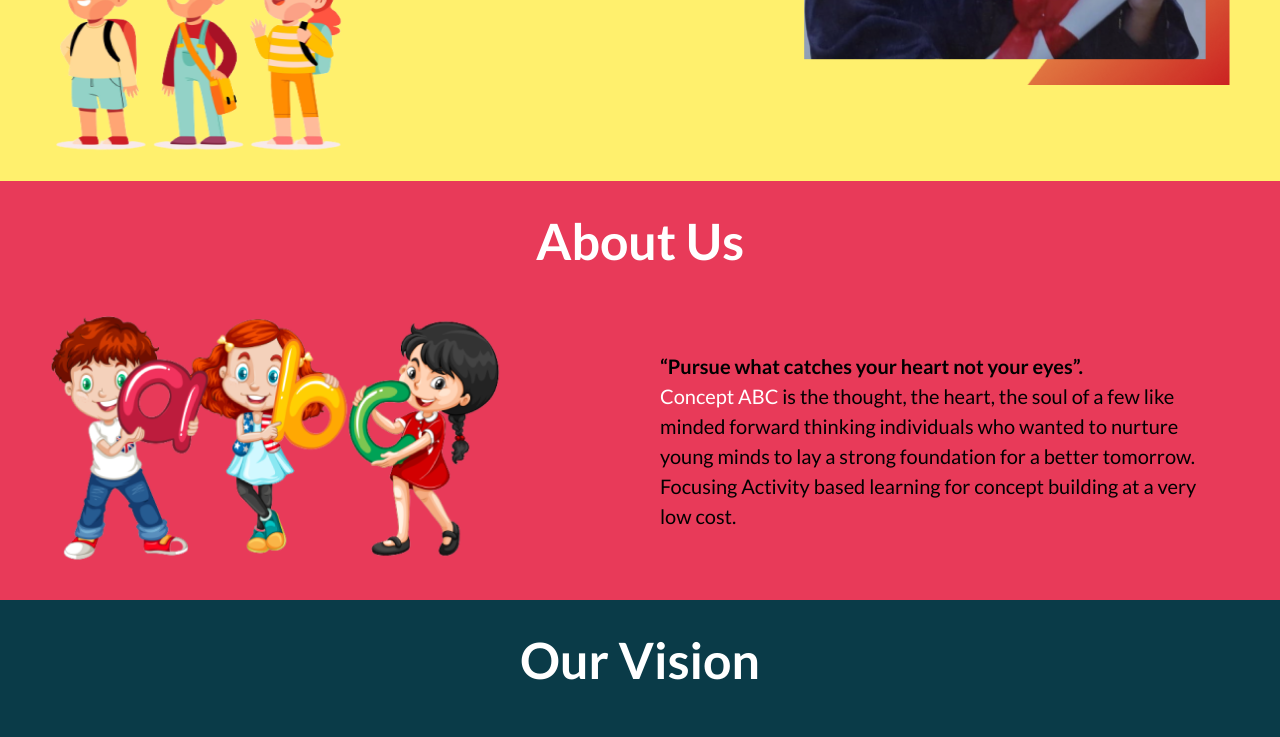
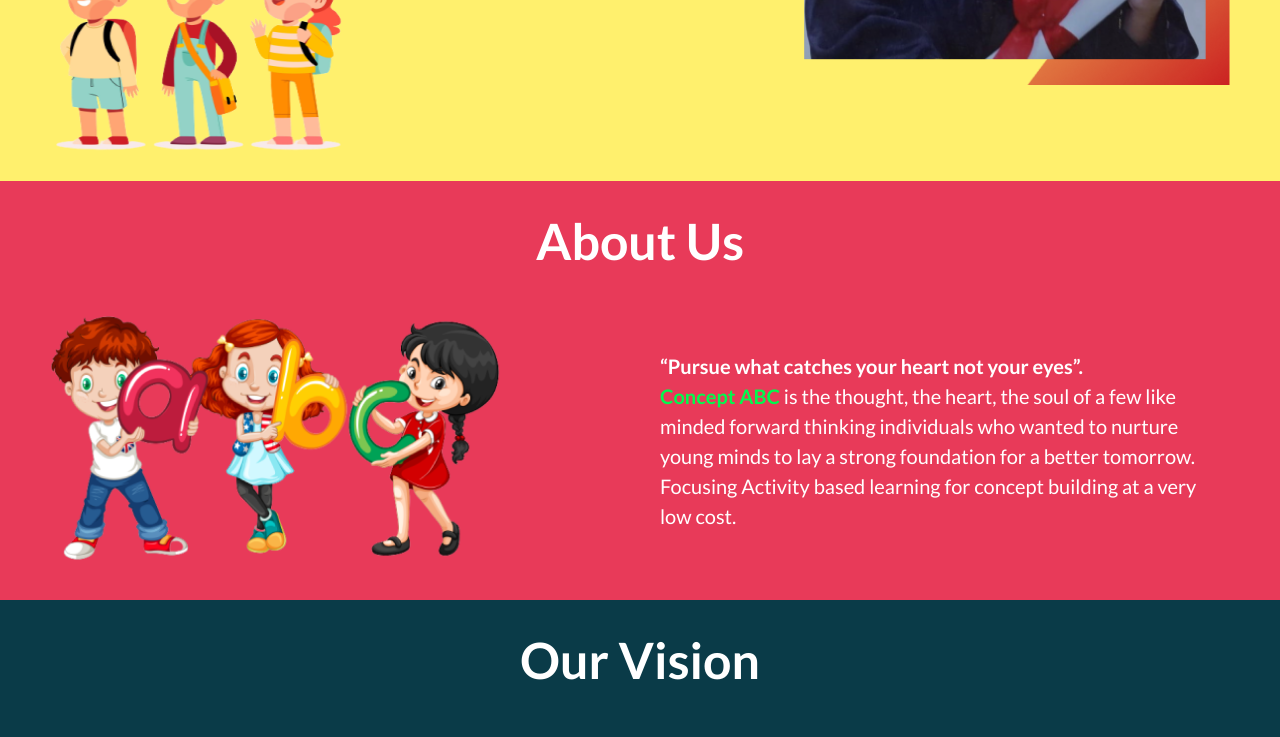
Before and after one commit to harshvats2000/concept-abc, a Next.js app: page / in a window 1280 px wide. Shown: the part 635-1372 px from the top of the page. Built offline with nearby package versions, Linux system fonts and the light colour scheme.

Commit message:
added another patron

```diff
--- a/components/About.js
+++ b/components/About.js
@@ -25,11 +25,14 @@
           <p data-aos="fade-up">
             <strong>“Pursue what catches your heart not your eyes”.</strong>
             <br />
-            <span style={{ color: "white" }}> Concept ABC</span> is the thought,
-            the heart, the soul of a few like minded forward thinking
-            individuals who wanted to nurture young minds to lay a strong
-            foundation for a better tomorrow. Focusing Activity based learning
-            for concept building at a very low cost.
+            <span style={{ color: "#00fa4e", fontWeight: "bold" }}>
+              {" "}
+              Concept ABC
+            </span>{" "}
+            is the thought, the heart, the soul of a few like minded forward
+            thinking individuals who wanted to nurture young minds to lay a
+            strong foundation for a better tomorrow. Focusing Activity based
+            learning for concept building at a very low cost.
           </p>
         </Flex>
       </Container>
@@ -47,6 +50,7 @@
   max-width: 1200px;
   margin: auto;
   padding: 30px 10px;
+  color: white;
   > h2 {
     margin-top: 0;
   }
```
Also changed, not shown: pages/patrons.js (+10 -0 lines), public/static/patrons8.png (added).
